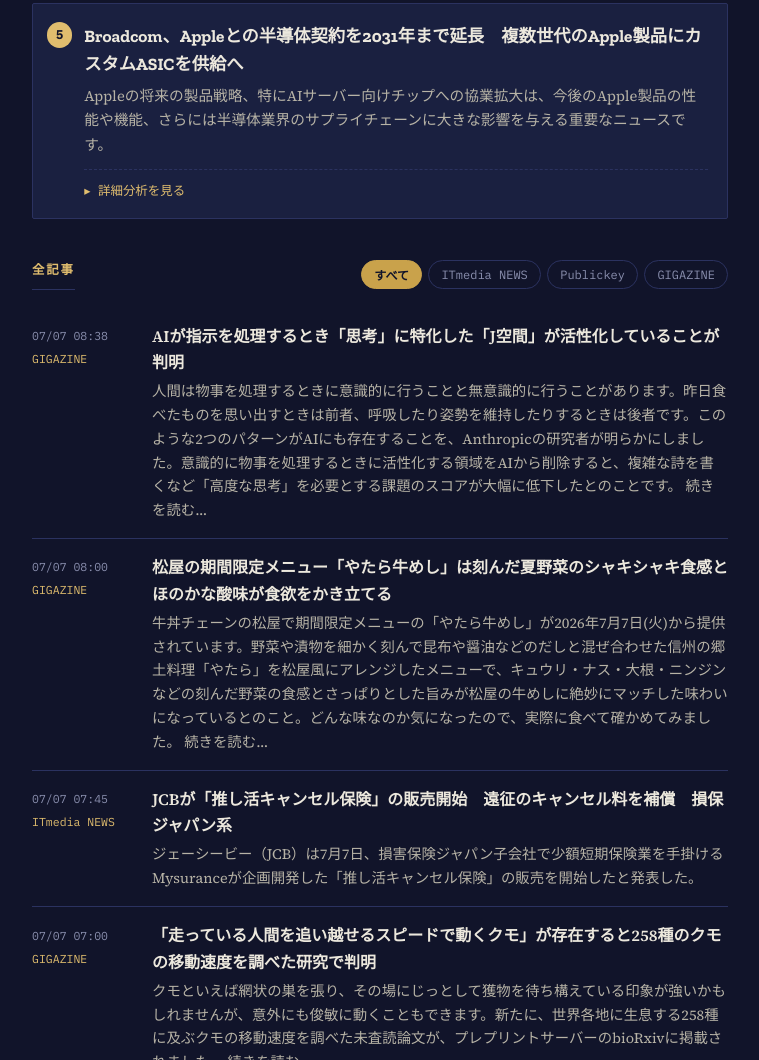
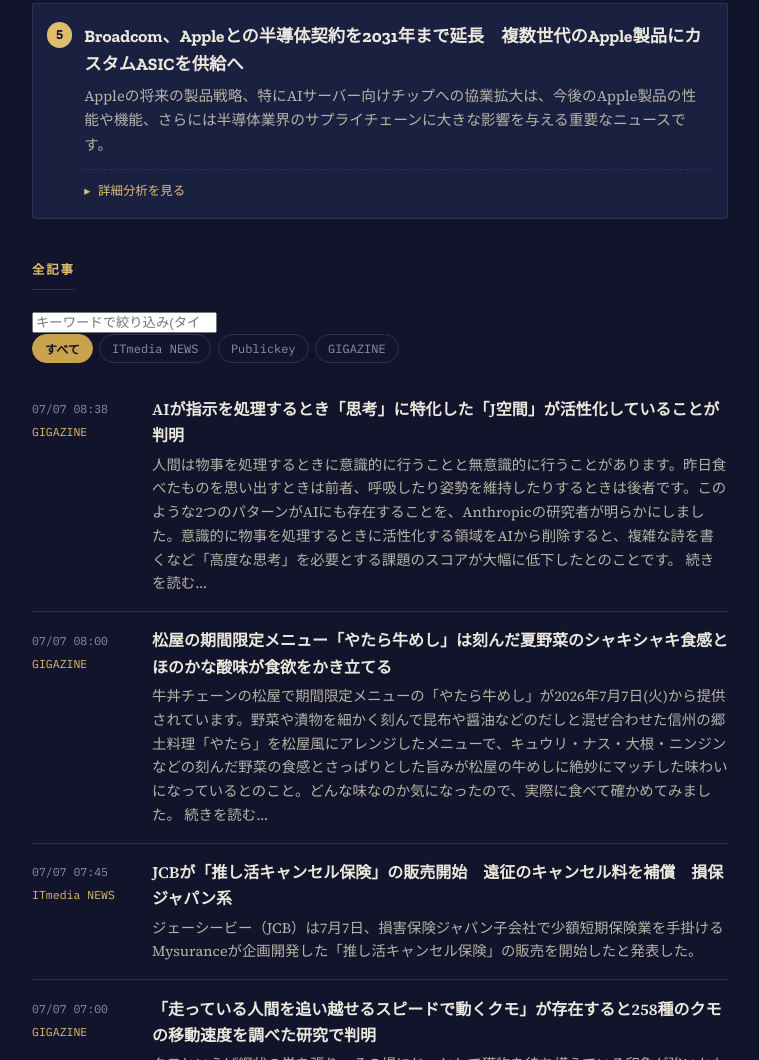
Before and after one commit to isaidayo0220-oss/AI-news-insights, a website: page index.html in a window 1280 px wide. Shown: the part 1413-2473 px from the top of the page, without its empty margins (260-1019 px from the left). Drawn offline with nearby package versions, Linux system fonts and the light colour scheme.

Commit message:
Update index.html

```diff
--- a/index.html
+++ b/index.html
@@ -29,10 +29,20 @@
     <section class="wire">
       <div class="wire__head">
         <h2 class="section-label">全記事</h2>
-        <div class="wire__filter" id="source-filter" role="tablist" aria-label="情報源で絞り込み">
-          <button class="chip chip--active" data-source="all" role="tab" aria-selected="true">すべて</button>
-        </div>
       </div>
+      <div class="wire__search">
+        <input
+          type="search"
+          id="keyword-search"
+          class="wire__search-input"
+          placeholder="キーワードで絞り込み(タイトル・本文)"
+          aria-label="キーワードで絞り込み"
+        />
+      </div>
+      <div class="wire__filter" id="source-filter" role="tablist" aria-label="情報源で絞り込み">
+        <button class="chip chip--active" data-source="all" role="tab" aria-selected="true">すべて</button>
+      </div>
+      <p class="wire__empty" id="wire-empty" hidden>該当する記事が見つかりませんでした。</p>
       <ul class="wire__list" id="article-list"></ul>
     </section>
   </main>
```
